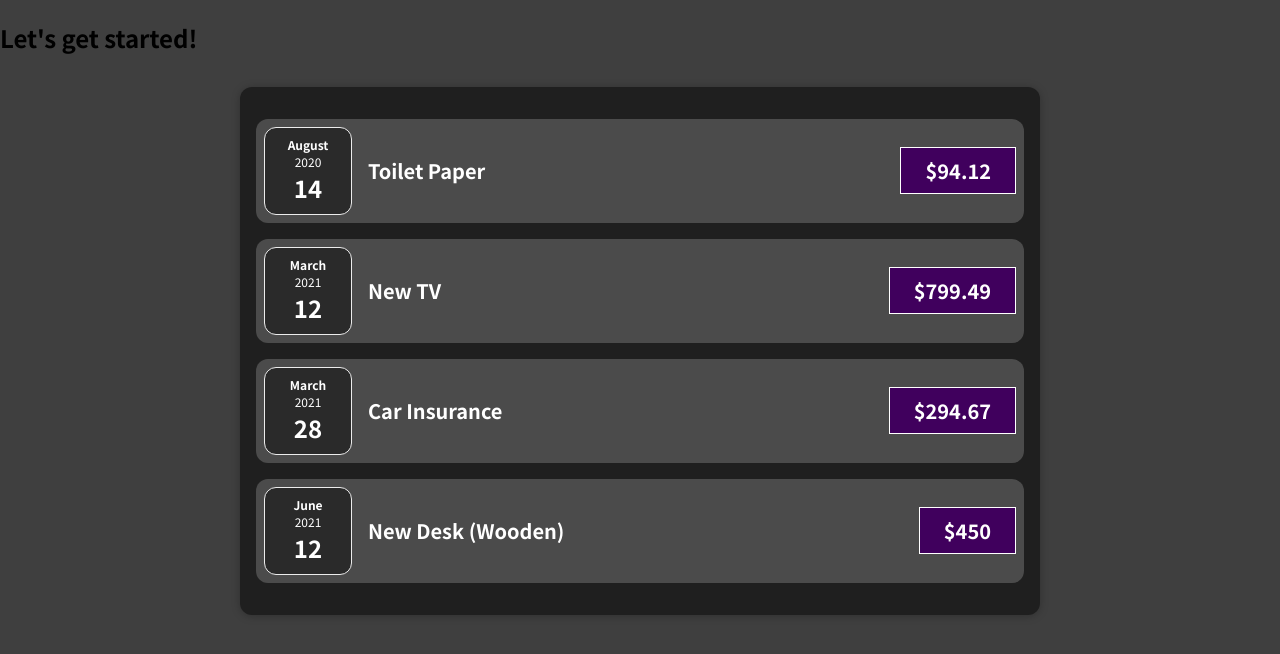
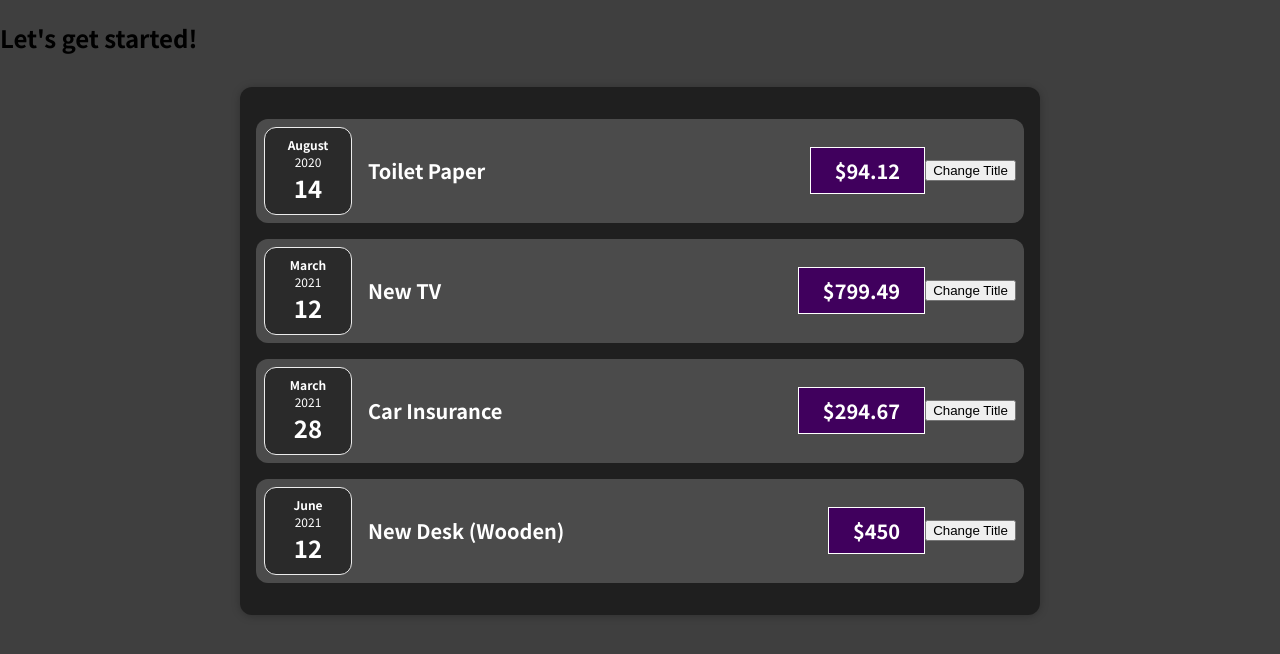
Before and after one commit to aceofbassgreg/udemy-react-complete-guide, a React (Create React App) app: page / in a window 1280 px wide. Shown: the top 654 px of the page. Built offline with nearby package versions, Linux system fonts and the light colour scheme.

Commit message:
State management example - useState and updating onClick

```diff
--- a/src/components/Expenses/ExpenseItem.js
+++ b/src/components/Expenses/ExpenseItem.js
@@ -1,15 +1,23 @@
+import React, { useState } from 'react';
 import Card from '../UI/Card';
 import ExpenseDate from './ExpenseDate';
 import './ExpenseItem.css';
 
 const ExpenseItem = (props) => {
+  const [title, setTitle] = useState(props.title);
+
+  const clickHandler = () => {
+    setTitle('Updated!');
+  };
+
   return (
     <Card className="expense-item">
       <ExpenseDate date={props.date} />
       <div className="expense-item__description">
-        <h2>{props.title}</h2>
+        <h2>{title}</h2>
         <div className="expense-item__price">${props.amount}</div>
       </div>
+      <button onClick={ clickHandler }>Change Title</button>
     </Card>
   );
 }
```
